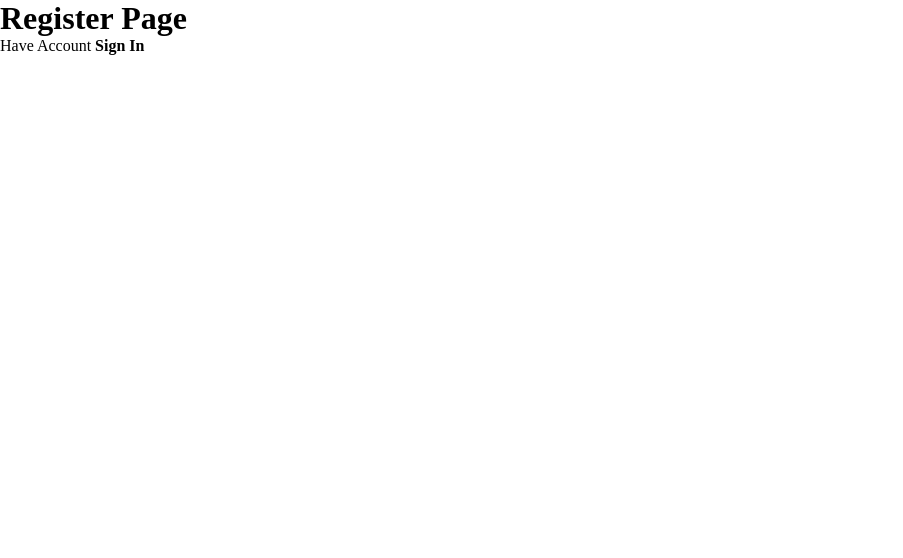
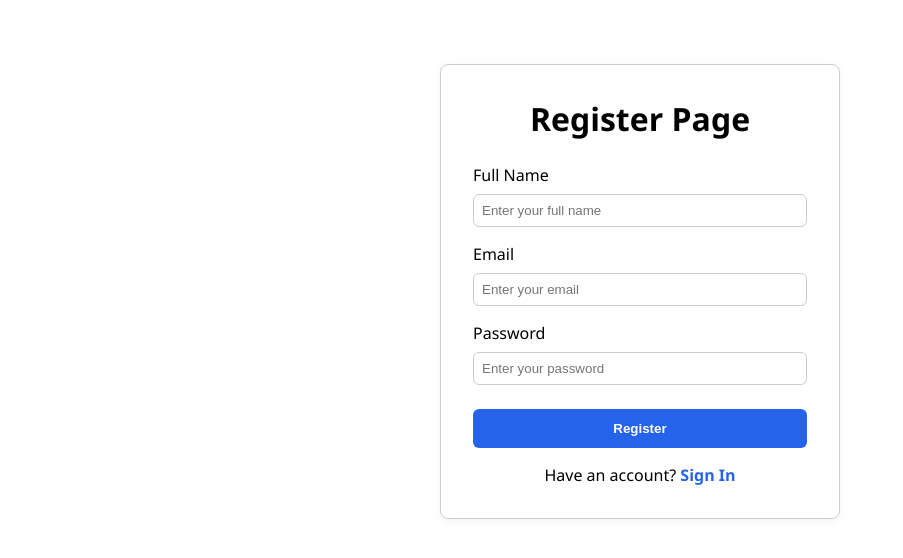
Before and after one commit to Rifandiysf/Learning-NextJS, a Next.js app: page /auth/register in a window 1280 px wide. Shown: the top 558 px of the page, without its empty margins (0-903 px from the left). Built offline with nearby package versions, Linux system fonts and the light colour scheme.

Commit message:
create: Register Page

```diff
--- a/src/pages/auth/register.tsx
+++ b/src/pages/auth/register.tsx
@@ -1,10 +1,9 @@
-import Link from "next/link"
+import RegisterViews from "@/components/views/auth/register"
 
 const RegisterPage = () => {
     return (
         <div>
-            <h1>Register Page</h1>
-            Have Account <Link href={"/auth/login"} style={{fontWeight: 800}}>Sign In</Link>
+            <RegisterViews />
         </div>
     )
 }
```
